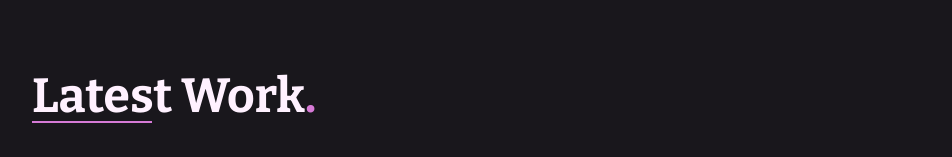
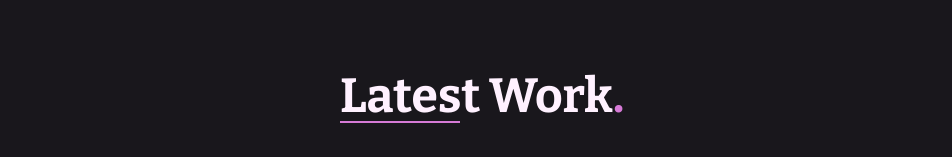
Before and after one commit to josefggx/Portfolio, a React (Vite) app: page / in a window 1280 px wide. Shown: the part 1807-1964 px from the top of the page, without its empty margins (158-1110 px from the left). Built offline with nearby package versions, Linux system fonts and the light colour scheme; grey boxes are pictures that could not be loaded.

Commit message:
💄 update: Changes on title position

```diff
--- a/src/components/Title/Title.scss
+++ b/src/components/Title/Title.scss
@@ -3,6 +3,7 @@
   position: relative;
   color: rgb(255, 241, 255);
   font-family: 'Bitter', sans-serif;
+  text-align: center;
   & span {
     color: rgb(214, 122, 214);
   }
--- a/src/pages/HomeAboutPage/HomeAboutPage.scss
+++ b/src/pages/HomeAboutPage/HomeAboutPage.scss
@@ -8,6 +8,7 @@
     max-width: 900px;
     display: flex;
     flex-direction: column;
+    align-items: flex-start;
     gap: 24px;
 
     .about__content {
--- a/src/pages/HomeWorkPage/HomeWorkPage.scss
+++ b/src/pages/HomeWorkPage/HomeWorkPage.scss
@@ -1,6 +1,6 @@
 .work {
   padding: 90px 10px 0 10px;
-  min-height: 100vh;
+  min-height: 90vh;
 
   .work__container {
     margin: 0 auto;
```
